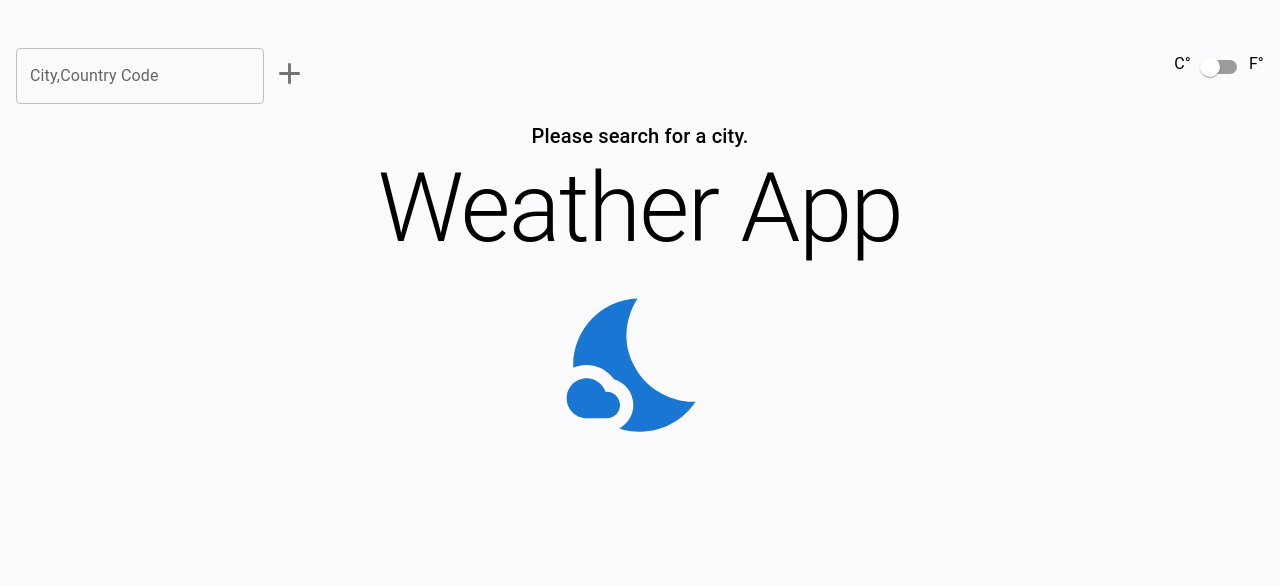
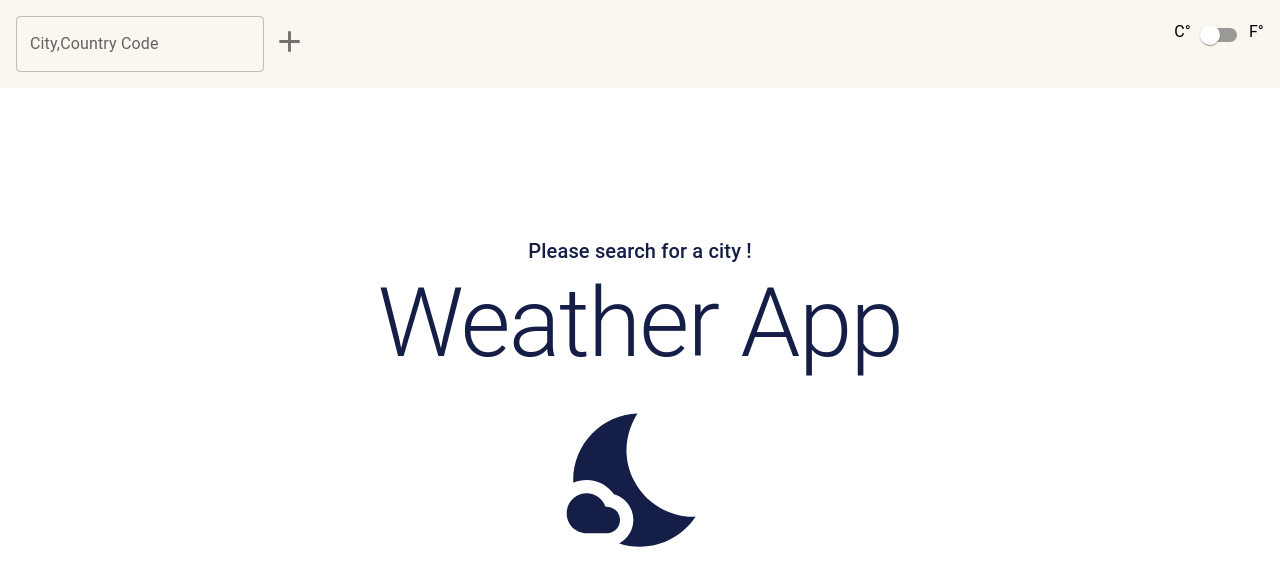
Before and after one commit to SuryaSheshank/weather-app, a React (Create React App) app: page / in a window 1280 px wide. Shown: the top 586 px of the page. Built offline with nearby package versions, Linux system fonts and the light colour scheme.

Commit message:
update home page

```diff
--- a/src/App.css
+++ b/src/App.css
@@ -1,5 +1,6 @@
 body{
-    background-color: #fbfbfd;
+    background-color: #fff;
+
 }
 .leaflet-container{
     height:25vh;
--- a/src/features/header/Header.tsx
+++ b/src/features/header/Header.tsx
@@ -5,7 +5,7 @@ import { UnitsToggle } from "../../components/units-toggle/UnitsToggle";
 
 export const Header = () => {
   return (
-    <Box display="flex" justifyContent="space-between" marginTop={4} p={2}>
+    <Box display="flex" justifyContent="space-between" marginBottom={1} p={2} sx={{backgroundColor:"#FAF6F0"}}>
       <CitySearch />
       <UnitsToggle />
     </Box>
--- a/src/features/weather-card-dashboard/WeatherCardDashboard.tsx
+++ b/src/features/weather-card-dashboard/WeatherCardDashboard.tsx
@@ -43,11 +43,12 @@ export const WeatherCardDashboard = ({
           justifyContent="center"
           alignItems="center"
           flexDirection="column"
+          sx={{height:'79vh'}}
         >
-          <Typography variant="h6">Please search for a city.</Typography>
-          <Typography variant="h1">Weather App</Typography>
+          <Typography color="#141E46" variant="h6"> Please search for a city !</Typography>
+          <Typography color='#141E46' variant="h1">Weather App</Typography>
           <h1>
-            <NightsStayIcon color="primary" style={{ fontSize: "10rem" }} />
+            <NightsStayIcon style={{ fontSize: "10rem",color:"141E46" }} />
           </h1>
         </Box>
       );
```
